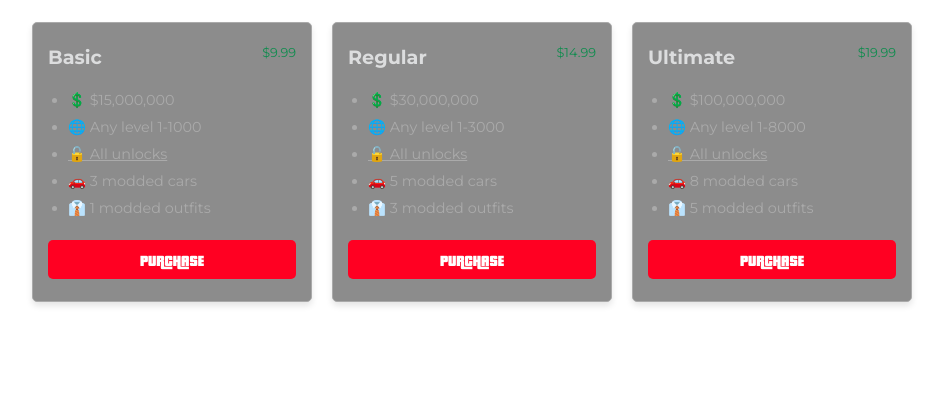
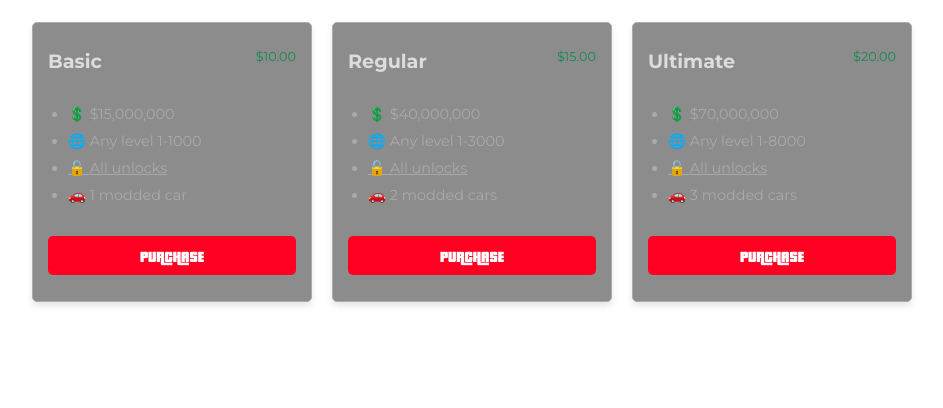
Before and after one commit to CentricGamer834/BoostPlus, a plain HTML site: page index.html in a window 1280 px wide. Shown: the part 170-578 px from the top of the page, without its empty margins (168-1111 px from the left). Drawn offline with Linux system fonts and the light colour scheme.

Commit message:
Update index.html

```diff
--- a/index.html
+++ b/index.html
@@ -44,7 +44,7 @@
                 <div class="offer">
                     <div class="pkg">
                         <span class="desc">Basic</span>
-                        <span class="price">$9.99</span>
+                        <span class="price">$10.00</span>
                     </div>
                     <ul class="features">
                         <li>💲 $15,000,000</li>
@@ -66,8 +66,7 @@ Ammu-Nation Tints"
                             <u>🔓 All unlocks</u>
                         </li>
 
-                        <li>🚗 3 modded cars</li>
-                        <li>👔 1 modded outfits</li>
+                        <li>🚗 1 modded car</li>
                     </ul>
                     <button class="btn purchase-btn" onclick="redirect()">
                         Purchase
@@ -76,10 +75,10 @@ Ammu-Nation Tints"
                 <div class="offer">
                     <div class="pkg">
                         <span class="desc">Regular</span>
-                        <span class="price">$14.99</span>
+                        <span class="price">$15.00</span>
                     </div>
                     <ul class="features">
-                        <li>💲 $30,000,000</li>
+                        <li>💲 $40,000,000</li>
                         <li>🌐 Any level 1-3000</li>
                         <li
                             title="Awards
@@ -98,8 +97,7 @@ Ammu-Nation Tints"
                             <u>🔓 All unlocks</u>
                         </li>
 
-                        <li>🚗 5 modded cars</li>
-                        <li>👔 3 modded outfits</li>
+                        <li>🚗 2 modded cars</li>
                     </ul>
                     <button class="btn purchase-btn" onclick="redirect()">
                         Purchase
@@ -108,10 +106,10 @@ Ammu-Nation Tints"
                 <div class="offer">
                     <div class="pkg">
                         <span class="desc">Ultimate</span>
-                        <span class="price">$19.99</span>
+                        <span class="price">$20.00</span>
                     </div>
                     <ul class="features">
-                        <li>💲 $100,000,000</li>
+                        <li>💲 $70,000,000</li>
                         <li>🌐 Any level 1-8000</li>
                         <li
                             title="Awards
@@ -129,8 +127,7 @@ Ammu-Nation Tints"
                         >
                             <u>🔓 All unlocks</u>
                         </li>
-                        <li>🚗 8 modded cars</li>
-                        <li>👔 5 modded outfits</li>
+                        <li>🚗 3 modded cars</li>
                     </ul>
                     <button class="btn purchase-btn" onclick="redirect()">
                         Purchase
```
